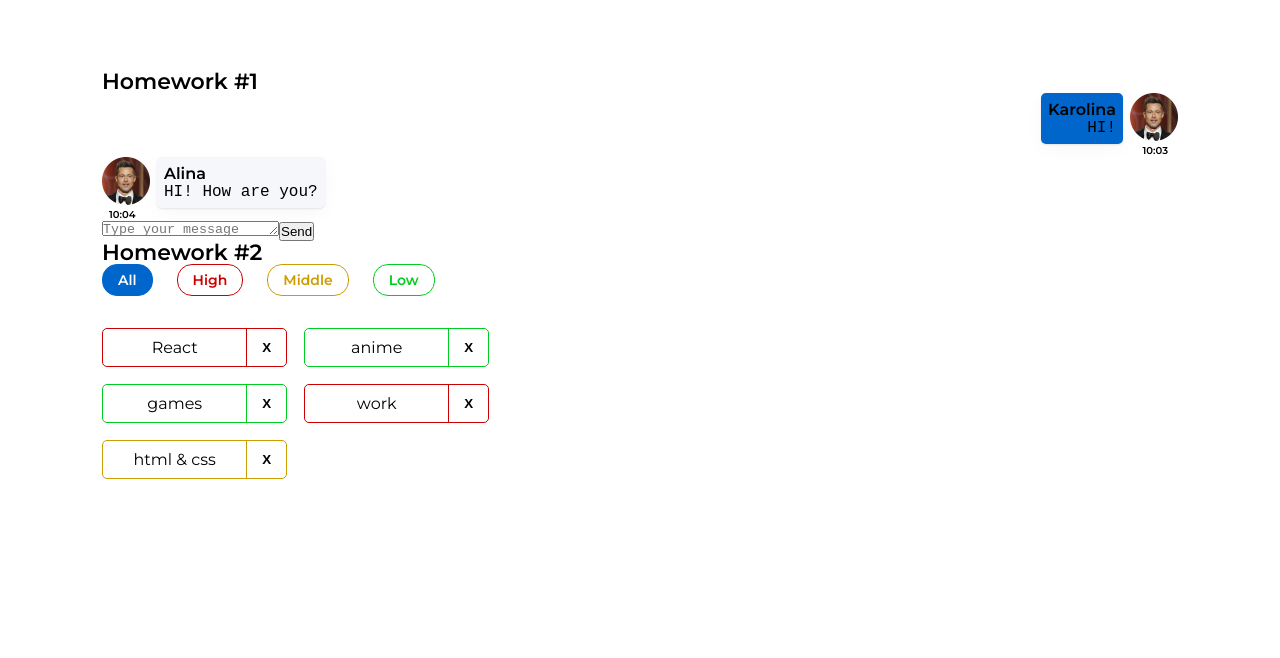
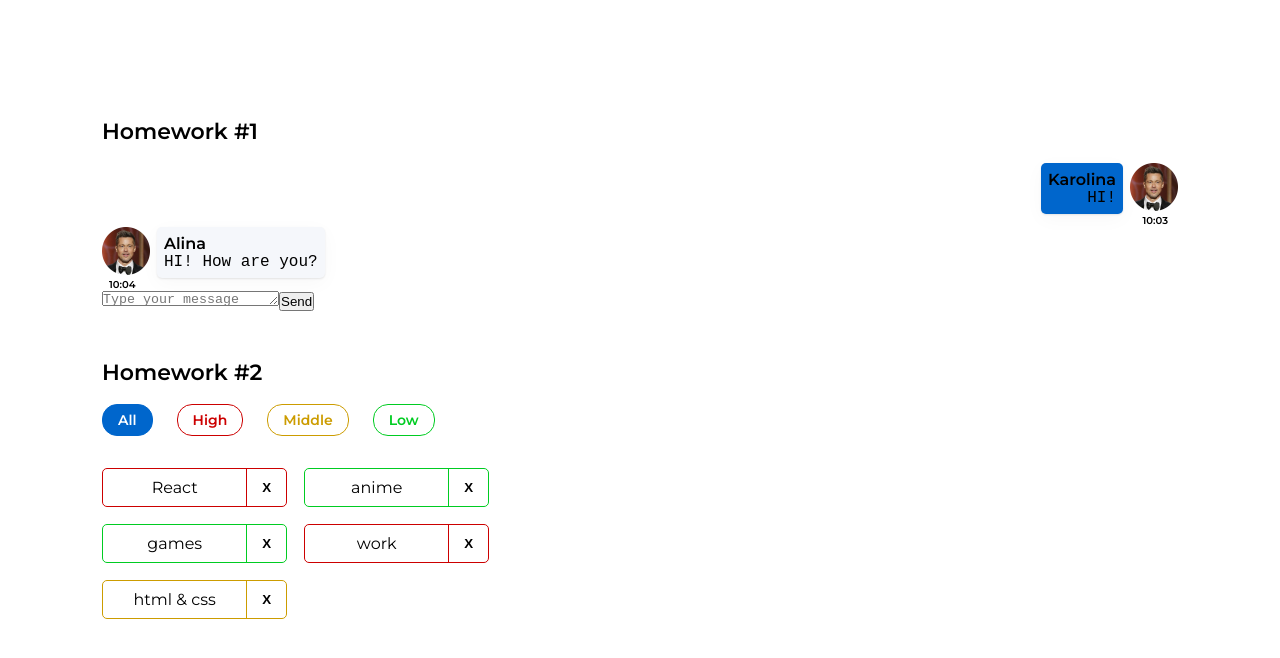
Before and after one commit to KarolinaEsepenok/dzIgnatNew, a React (Create React App) app: page / in a window 1280 px wide. Shown: the top 658 px of the page. Built offline with nearby package versions, Linux system fonts and the light colour scheme.

Commit message:
commitHW2task

```diff
--- a/src/s1-main/App.module.css
+++ b/src/s1-main/App.module.css
@@ -10,12 +10,13 @@
 }
 
 .hw {
-
+margin-top: 20px;
 }
 
 .hwTitle {
     font-weight: 600;
     font-size: 22px;
     line-height: 105%;
+    margin-top: 50px;
 
 }
```
